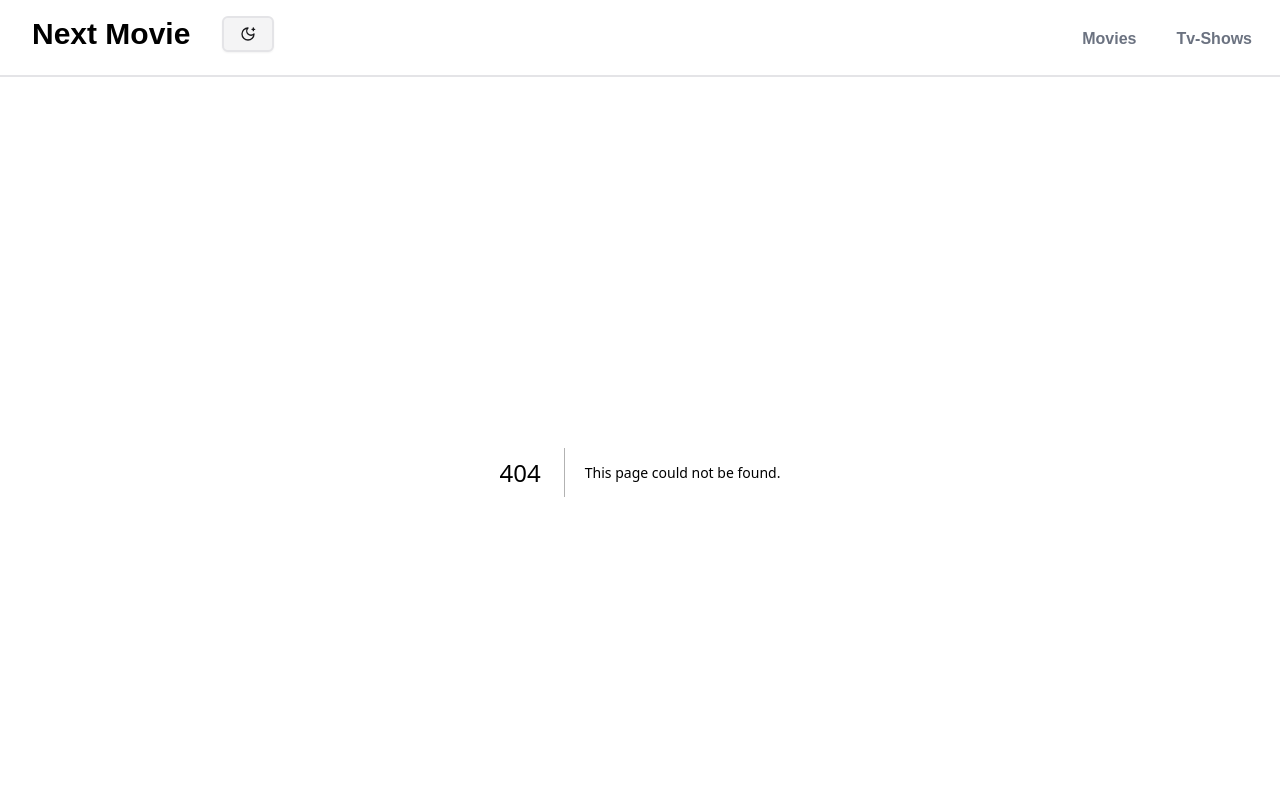
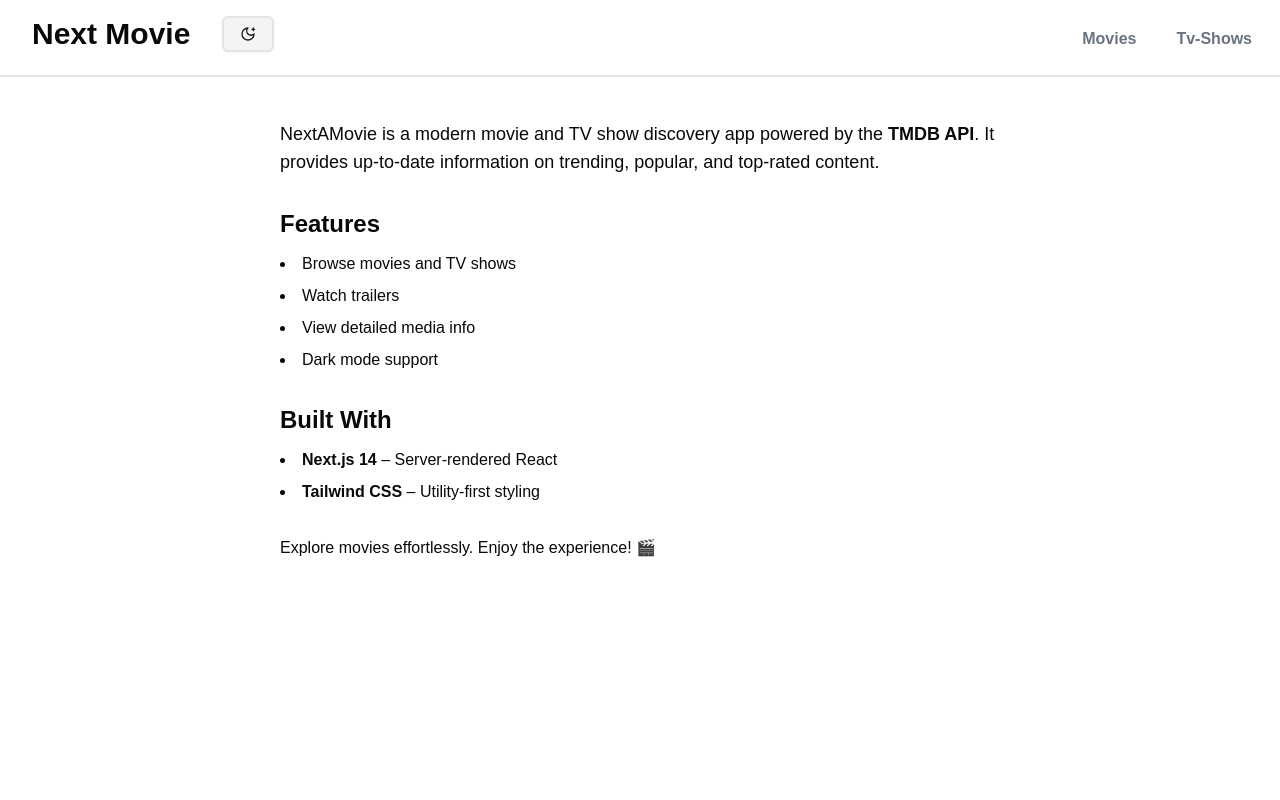
Before and after one commit to MenasheMtku/next-movie-app, a Next.js app: page /about in a window 1280 px wide. Before the commit this address had no page. Shown: the top 800 px of the page. Built offline with nearby package versions, Linux system fonts and the light colour scheme.

Commit message:
Added About Page

```diff
--- /dev/null
+++ b/app/about/page.tsx
@@ -0,0 +1,37 @@
+const AboutPage = () => {
+  return (
+    <div className="max-w-3xl mx-auto px-6 py-12">
+      <p className="text-lg">
+        NextAMovie is a modern movie and TV show discovery app powered by the{" "}
+        <span className="font-semibold">TMDB API</span>. It provides up-to-date
+        information on trending, popular, and top-rated content.
+      </p>
+
+      <h2 className="text-2xl font-semibold mt-8 mb-3">Features</h2>
+      <ul className="list-disc list-inside space-y-2">
+        <li>Browse movies and TV shows</li>
+        <li>Watch trailers</li>
+        <li>View detailed media info</li>
+        <li>Dark mode support</li>
+      </ul>
+
+      <h2 className="text-2xl font-semibold mt-8 mb-3">Built With</h2>
+      <ul className="list-disc list-inside space-y-2">
+        <li>
+          <span className="font-semibold">Next.js 14</span> – Server-rendered
+          React
+        </li>
+        <li>
+          <span className="font-semibold">Tailwind CSS</span> – Utility-first
+          styling
+        </li>
+      </ul>
+
+      <p className="mt-8">
+        Explore movies effortlessly. Enjoy the experience! 🎬
+      </p>
+    </div>
+  );
+};
+
+export default AboutPage;
```
